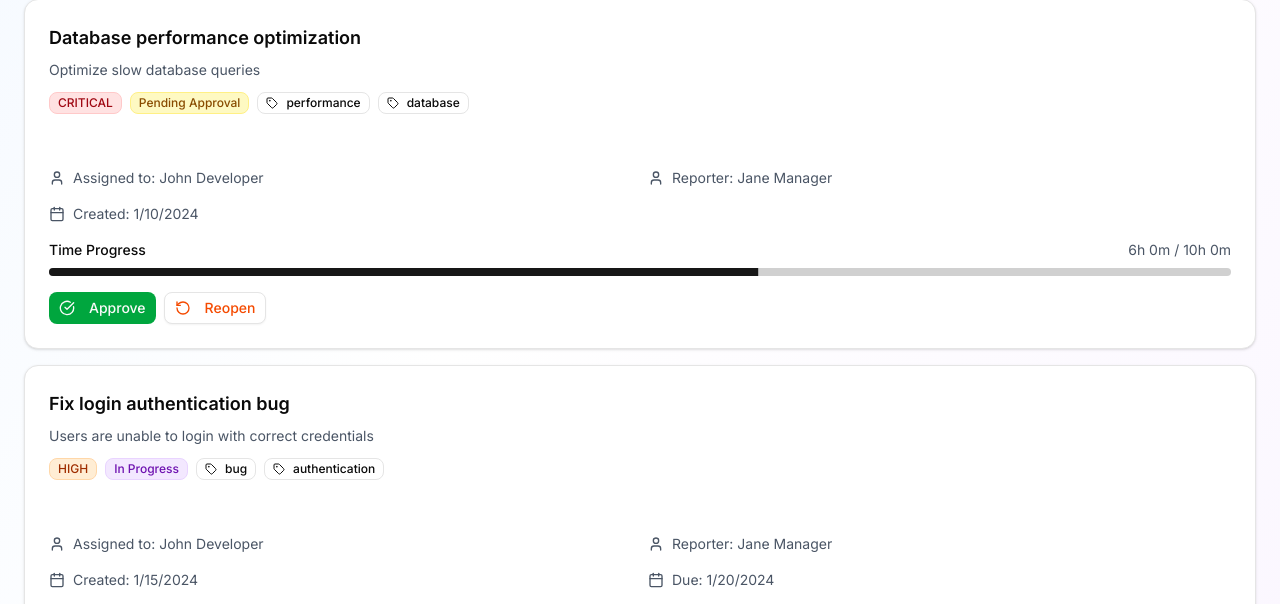
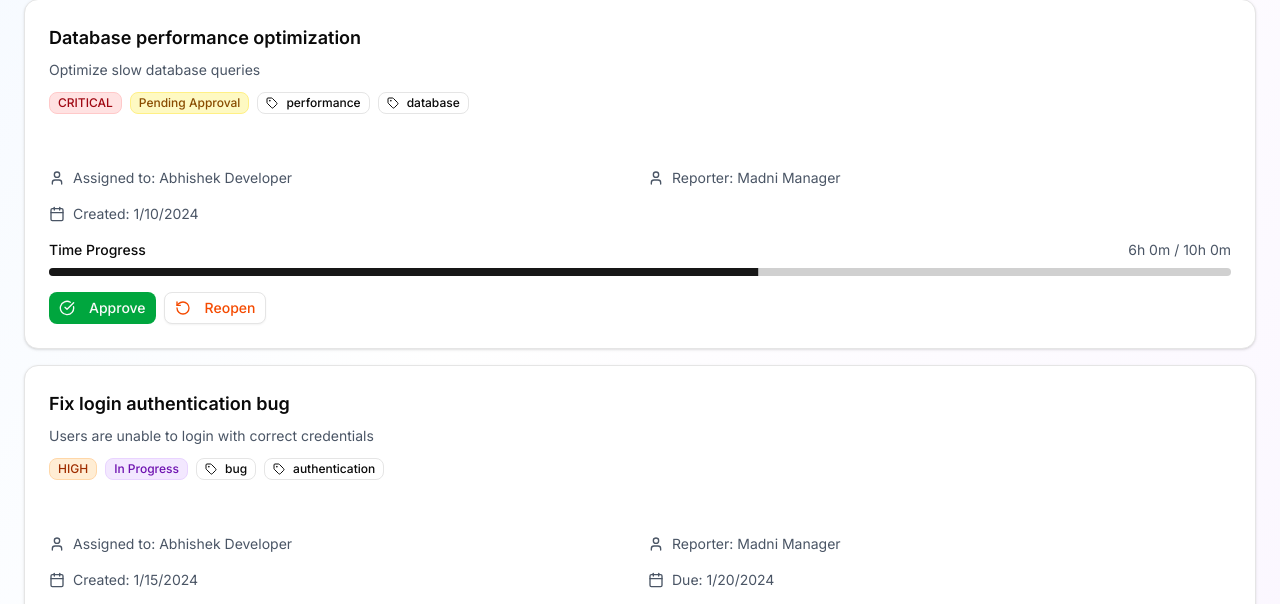
Before and after one commit to abhisfamed/bug-tracker, a Next.js app: page /dashboard in a window 1280 px wide. Shown: the part 987-1591 px from the top of the page. Built offline with nearby package versions, Linux system fonts and the light colour scheme; sample sign-in values are in the browser's storage.

Commit message:
Update TaskContext.tsx

```diff
--- a/src/contexts/TaskContext.tsx
+++ b/src/contexts/TaskContext.tsx
@@ -17,8 +17,8 @@ export interface Task {
   updatedAt: Date
   dueDate?: Date
   tags: string[]
-  timeSpent: number // in minutes
-  estimatedTime?: number // in minutes
+  timeSpent: number
+  estimatedTime?: number
 }
 
 export interface TimeEntry {
@@ -26,7 +26,7 @@ export interface TimeEntry {
   taskId: string
   userId: string
   userName: string
-  duration: number // in minutes
+  duration: number
   description: string
   date: Date
 }
@@ -45,8 +45,6 @@ interface TaskContextType {
 }
 
 const TaskContext = createContext<TaskContextType | undefined>(undefined)
-
-// Mock data
 const mockTasks: Task[] = [
   {
     id: '1',
@@ -55,9 +53,9 @@ const mockTasks: Task[] = [
     priority: 'high',
     status: 'in-progress',
     assignee: '1',
-    assigneeName: 'John Developer',
+    assigneeName: 'Abhishek Developer',
     reporter: '2',
-    reporterName: 'Jane Manager',
+    reporterName: 'Madni Manager',
     createdAt: new Date('2024-01-15'),
     updatedAt: new Date('2024-01-16'),
     dueDate: new Date('2024-01-20'),
@@ -74,7 +72,7 @@ const mockTasks: Task[] = [
     assignee: '3',
     assigneeName: 'Bob Developer',
     reporter: '2',
-    reporterName: 'Jane Manager',
+    reporterName: 'Madni Manager',
     createdAt: new Date('2024-01-14'),
     updatedAt: new Date('2024-01-14'),
     dueDate: new Date('2024-01-25'),
@@ -89,9 +87,9 @@ const mockTasks: Task[] = [
     priority: 'critical',
     status: 'pending-approval',
     assignee: '1',
-    assigneeName: 'John Developer',
+    assigneeName: 'Abhishek Developer',
     reporter: '2',
-    reporterName: 'Jane Manager',
+    reporterName: 'Madni Manager',
     createdAt: new Date('2024-01-10'),
     updatedAt: new Date('2024-01-17'),
     tags: ['performance', 'database'],
@@ -105,7 +103,7 @@ const mockTimeEntries: TimeEntry[] = [
     id: '1',
     taskId: '1',
     userId: '1',
-    userName: 'John Developer',
+    userName: 'Abhishek Developer',
     duration: 120,
     description: 'Investigated authentication flow',
     date: new Date('2024-01-16')
@@ -123,7 +121,7 @@ const mockTimeEntries: TimeEntry[] = [
     id: '3',
     taskId: '3',
     userId: '1',
-    userName: 'John Developer',
+    userName: 'Abhishek Developer',
     duration: 360,
     description: 'Database query optimization',
     date: new Date('2024-01-17')
@@ -165,7 +163,7 @@ export function TaskProvider({ children }: { children: React.ReactNode }) {
     }
     setTimeEntries(prev => [...prev, newEntry])
 
-    // Update task time spent
+
     const totalTime = [...timeEntries, newEntry]
       .filter(entry => entry.taskId === entryData.taskId)
       .reduce((sum, entry) => sum + entry.duration, 0)
```
